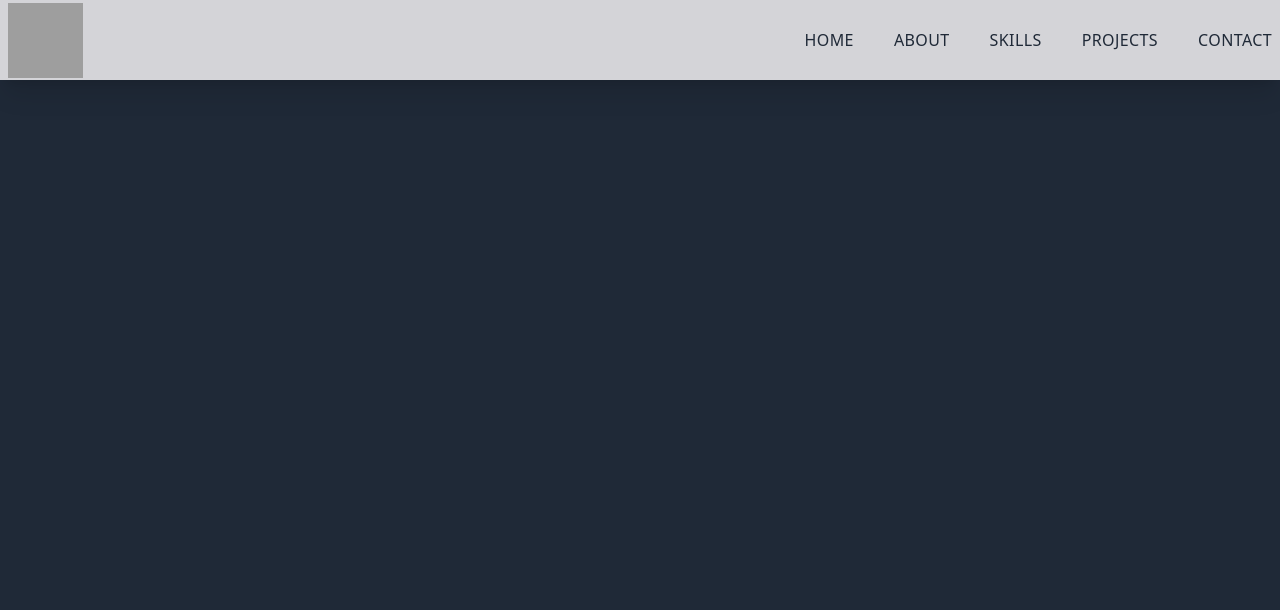
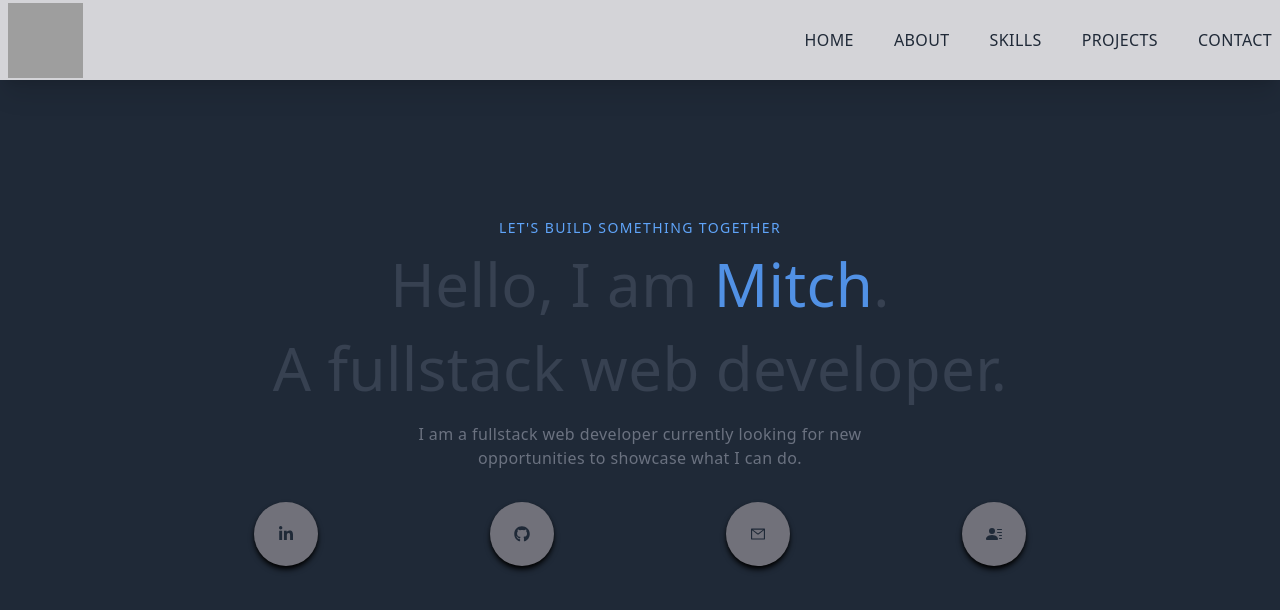
Before and after one commit to SCUBAGUYPNW/nextjs-portfolio-site, a Next.js app: page / in a window 1280 px wide. Shown: the top 610 px of the page. Built offline with nearby package versions, Linux system fonts and the light colour scheme; grey boxes are pictures that could not be loaded.

Commit message:
Main section of homepage built

```diff
--- a/components/main.tsx
+++ b/components/main.tsx
@@ -0,0 +1,42 @@
+import React from 'react'
+import {AiOutlineMail} from 'react-icons/ai';
+import {FaGithub, FaLinkedinIn} from 'react-icons/fa';
+import {BsFillPersonLinesFill} from 'react-icons/bs'
+const Main = () => {
+    return (
+        <div className='w- full h-screen text-center'>
+            <div className='max-w-{1240px} w-full h-full mx-auto p-2 flex justify-center items-center'>
+                <div>
+                        <p className='uppercase text-sm tracking-widest text-blue-400'>
+                            Let's build something together
+                        </p>
+                        <h1 className='py-4 text-gray-700 '>
+                            Hello, I am <span className='text-[#5191e5]'> Mitch</span>.
+                         </h1>
+                        <h1 className='py-2 text-gray-700 '>
+                        A fullstack web developer.
+                        </h1>
+                        <p className='py-4 text-gray-500 max-w-[70%] m-auto'>
+                            I am a fullstack web developer currently looking for new opportunities to showcase what I can do.
+                        </p>
+                        <div className='flex items-center justify-between m-w-[330px] m-auto py-4'>
+                        <div className='rounded-full bg-zinc-500 shadow-md shadow-black p-6 cursor-pointer hover:scale-105 ease-in duration-300'>
+                            <FaLinkedinIn />
+                            </div>
+                            <div className='rounded-full bg-zinc-500 shadow-md shadow-black p-6 cursor-pointer hover:scale-105 ease-in duration-300'>
+                            <FaGithub />
+                            </div>
+                            <div className='rounded-full bg-zinc-500 shadow-md shadow-black p-6 cursor-pointer hover:scale-105 ease-in duration-300'>
+                            <AiOutlineMail />
+                            </div>
+                            <div className='rounded-full bg-zinc-500 shadow-md shadow-black p-6 cursor-pointer hover:scale-105 ease-in duration-300'>
+                            <BsFillPersonLinesFill />
+                            </div>
+                        </div>
+                    </div>
+                </div>
+         </div>
+
+    )
+}
+export default Main
--- a/pages/index.tsx
+++ b/pages/index.tsx
@@ -1,19 +1,19 @@
 import type { NextPage } from 'next'
 import Head from 'next/head'
 import Image from 'next/image'
-import Navbar from '../components/navbar';
+import Main from '../components/main'
+import Navbar from '../components/navbar'
 
-const Home: NextPage = () => {
+export default function Home() {
      return (
        <div>
         <Head>
            <title>ArtificerDEVsolutions</title>
            <link rel="icon" href="/favicon.ico" />
          </Head>
-      <Navbar/>
+      <Navbar />
+      <Main />
 
     </div>
   )
 }
-
-export default Home
```
Lines whose indentation alone changed are shown as unchanged.
